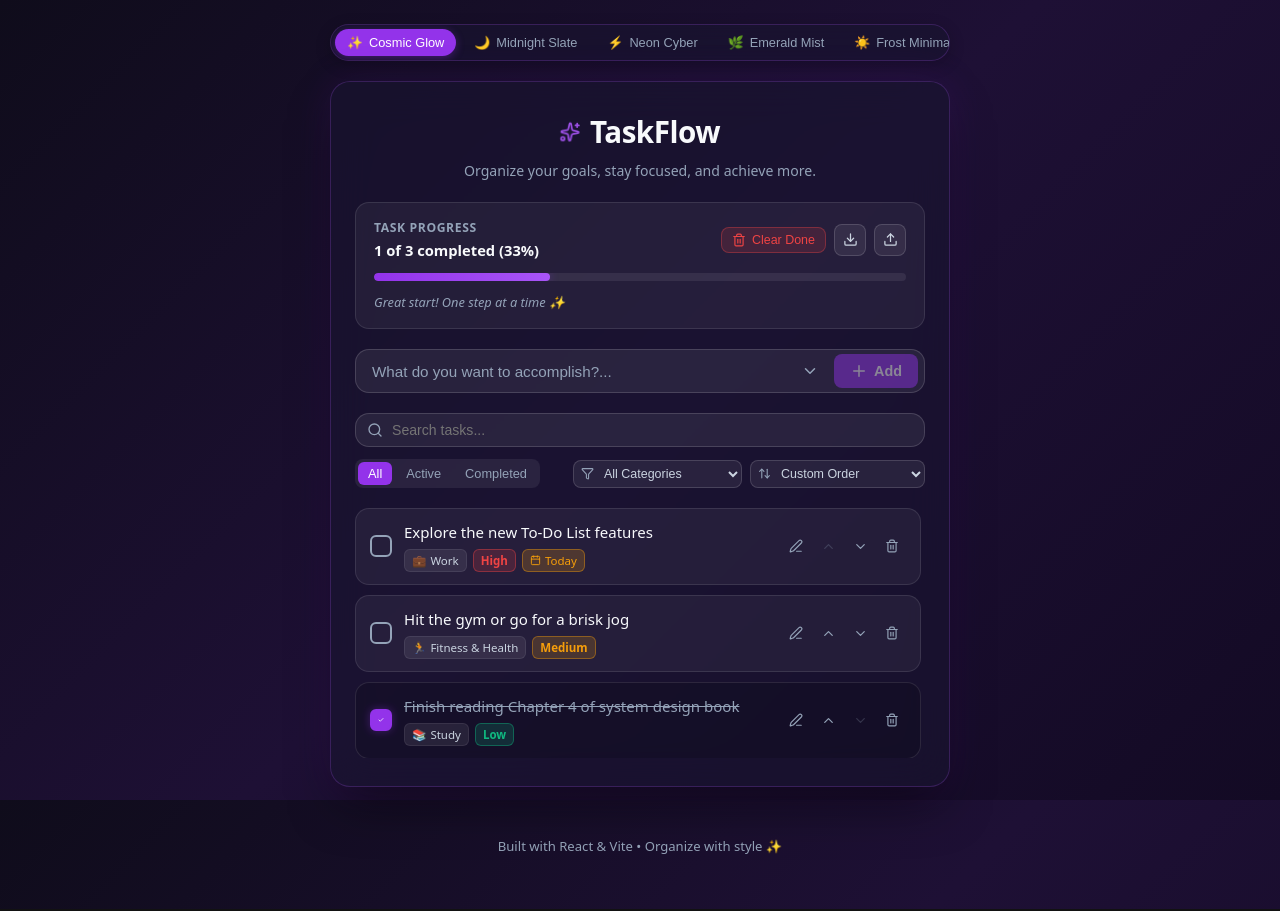
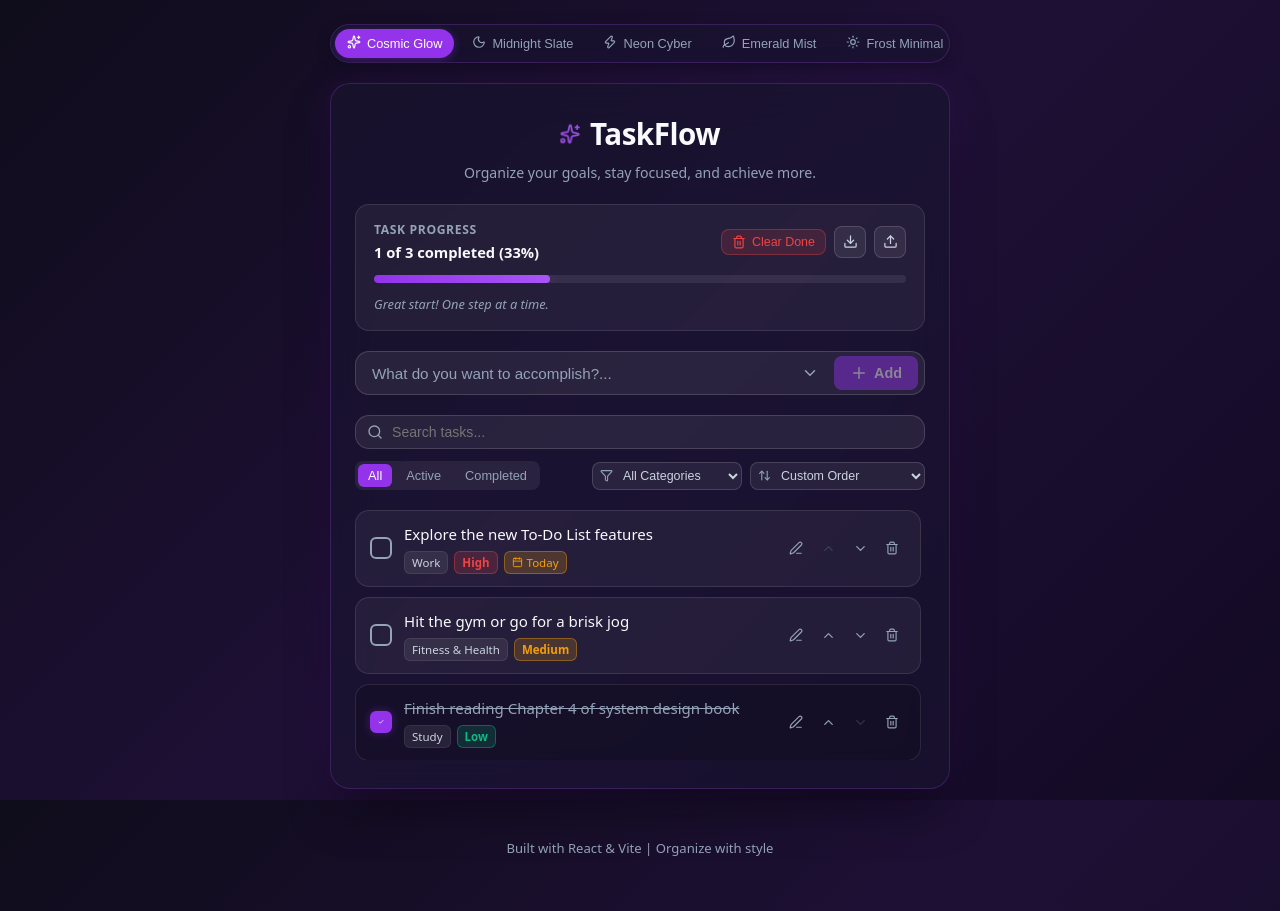
Before and after one commit to aditivermacodes/To-Do-List, a React (Vite) app: page / in a window 1280 px wide. Built offline with nearby package versions, Linux system fonts and the light colour scheme.

Commit message:
feat: overhaul To-Do app with persistence, themes, priorities, categories, and modern UI

```diff
--- a/index.html
+++ b/index.html
@@ -4,8 +4,8 @@
     <meta charset="UTF-8" />
     <link rel="icon" type="image/svg+xml" href="/vite.svg" />
     <meta name="viewport" content="width=device-width, initial-scale=1.0" />
-    <meta name="description" content="TaskFlow — A sleek, responsive, modern glassmorphic To-Do application with categories, priorities, due dates, and persistent storage." />
-    <title>TaskFlow — Modern To-Do & Task Manager</title>
+    <meta name="description" content="TaskFlow - A sleek, responsive, modern glassmorphic To-Do application with categories, priorities, due dates, and persistent storage." />
+    <title>TaskFlow - Modern To-Do & Task Manager</title>
     <link rel="preconnect" href="https://fonts.googleapis.com">
     <link rel="preconnect" href="https://fonts.gstatic.com" crossorigin>
     <link href="https://fonts.googleapis.com/css2?family=Plus+Jakarta+Sans:wght@400;500;600;700&display=swap" rel="stylesheet">
--- a/src/App.jsx
+++ b/src/App.jsx
@@ -21,7 +21,7 @@ function App() {
       </main>
 
       <footer className="app-footer">
-        <p>Built with React & Vite • Organize with style ✨</p>
+        <p>Built with React & Vite | Organize with style</p>
       </footer>
     </div>
   );
--- a/src/ToDoList.jsx
+++ b/src/ToDoList.jsx
@@ -65,7 +65,7 @@ export default function ToDoList() {
       if (isBecomingComplete && remainingActive === 0 && updated.length > 0) {
         triggerConfetti();
         setToast({
-          message: "Incredible work! All tasks are complete! 🎉",
+          message: "Incredible work! All tasks are complete!",
           type: "success",
           duration: 5000
         });
--- a/src/components/TaskFilter.jsx
+++ b/src/components/TaskFilter.jsx
@@ -68,7 +68,7 @@ export default function TaskFilter({
               <option value="all">All Categories</option>
               {CATEGORIES.map((cat) => (
                 <option key={cat.id} value={cat.id}>
-                  {cat.emoji} {cat.label}
+                  {cat.label}
                 </option>
               ))}
             </select>
--- a/src/components/TaskInput.jsx
+++ b/src/components/TaskInput.jsx
@@ -99,7 +99,7 @@ export default function TaskInput({ onAddTask }) {
             >
               {CATEGORIES.map((cat) => (
                 <option key={cat.id} value={cat.id}>
-                  {cat.emoji} {cat.label}
+                  {cat.label}
                 </option>
               ))}
             </select>
--- a/src/components/TaskItem.jsx
+++ b/src/components/TaskItem.jsx
@@ -120,7 +120,6 @@ export default function TaskItem({
             <div className="task-meta-row">
               {/* Category */}
               <span className="task-badge category-badge" title={`Category: ${categoryInfo.label}`}>
-                <span>{categoryInfo.emoji}</span>
                 <span>{categoryInfo.label}</span>
               </span>
 
--- a/src/components/TaskStats.jsx
+++ b/src/components/TaskStats.jsx
@@ -9,11 +9,11 @@ export default function TaskStats({ tasks, onClearCompleted, onExportTasks, onIm
 
   const getMotivation = () => {
     if (total === 0) return "Ready to start your day? Add your first task!";
-    if (percentage === 100) return "Outstanding! You crushed all your tasks! 🎉";
-    if (percentage >= 75) return "Almost there! Keep up the great momentum! 🚀";
-    if (percentage >= 50) return "Halfway through! Stay focused! 💪";
-    if (percentage > 0) return "Great start! One step at a time ✨";
-    return "Let's make today productive! 🎯";
+    if (percentage === 100) return "Outstanding! You crushed all your tasks!";
+    if (percentage >= 75) return "Almost there! Keep up the great momentum!";
+    if (percentage >= 50) return "Halfway through! Stay focused!";
+    if (percentage > 0) return "Great start! One step at a time.";
+    return "Let's make today productive!";
   };
 
   const handleFileChange = (e) => {
--- a/src/components/ThemeSelector.jsx
+++ b/src/components/ThemeSelector.jsx
@@ -1,6 +1,15 @@
 import React from "react";
 import PropTypes from "prop-types";
+import { Sparkles, Moon, Zap, Leaf, Sun } from "lucide-react";
 import { THEMES } from "../utils/taskDefaults";
+
+const THEME_ICONS = {
+  cosmic: <Sparkles size={14} />,
+  midnight: <Moon size={14} />,
+  cyberpunk: <Zap size={14} />,
+  emerald: <Leaf size={14} />,
+  light: <Sun size={14} />
+};
 
 export default function ThemeSelector({ currentTheme, onSelectTheme }) {
   return (
@@ -16,7 +25,7 @@ export default function ThemeSelector({ currentTheme, onSelectTheme }) {
             title={`Switch to ${theme.name}`}
             aria-pressed={isActive}
           >
-            <span className="theme-icon">{theme.icon}</span>
+            <span className="theme-icon">{THEME_ICONS[theme.id]}</span>
             <span className="theme-name">{theme.name}</span>
           </button>
         );
--- a/src/utils/taskDefaults.js
+++ b/src/utils/taskDefaults.js
@@ -7,19 +7,19 @@ export const PRIORITIES = {
 export const PRIORITY_WEIGHTS = { high: 3, medium: 2, low: 1 };
 
 export const CATEGORIES = [
-  { id: "general", label: "General", emoji: "📌" },
-  { id: "work", label: "Work", emoji: "💼" },
-  { id: "personal", label: "Personal", emoji: "🏠" },
-  { id: "study", label: "Study", emoji: "📚" },
-  { id: "health", label: "Fitness & Health", emoji: "🏃" }
+  { id: "general", label: "General" },
+  { id: "work", label: "Work" },
+  { id: "personal", label: "Personal" },
+  { id: "study", label: "Study" },
+  { id: "health", label: "Fitness & Health" }
 ];
 
 export const THEMES = [
-  { id: "cosmic", name: "Cosmic Glow", icon: "✨" },
-  { id: "midnight", name: "Midnight Slate", icon: "🌙" },
-  { id: "cyberpunk", name: "Neon Cyber", icon: "⚡" },
-  { id: "emerald", name: "Emerald Mist", icon: "🌿" },
-  { id: "light", name: "Frost Minimal", icon: "☀️" }
+  { id: "cosmic", name: "Cosmic Glow" },
+  { id: "midnight", name: "Midnight Slate" },
+  { id: "cyberpunk", name: "Neon Cyber" },
+  { id: "emerald", name: "Emerald Mist" },
+  { id: "light", name: "Frost Minimal" }
 ];
 
 export const INITIAL_TASKS = [
```
Also changed, not shown: 1 other file (tests, documents, lock files or other folders).
